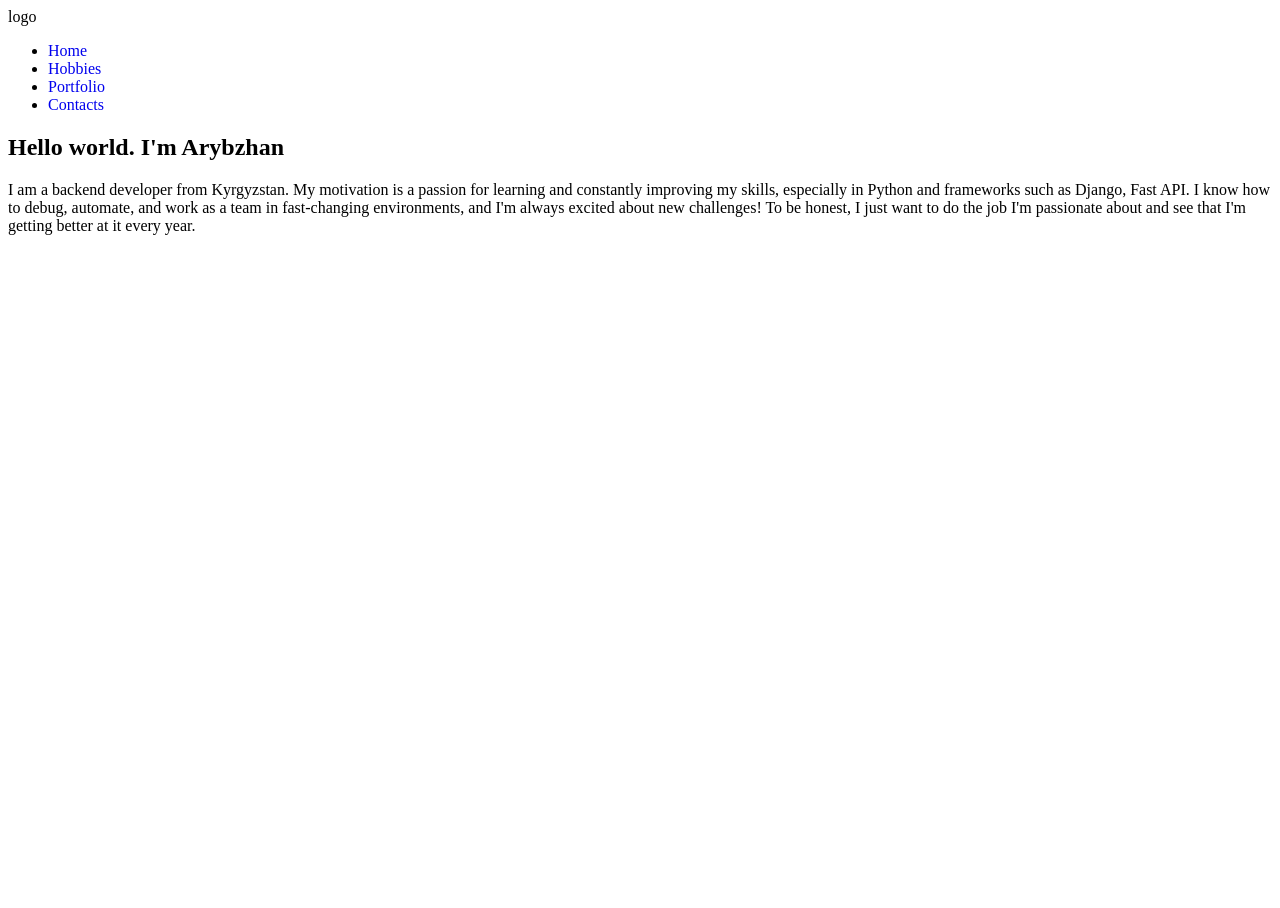
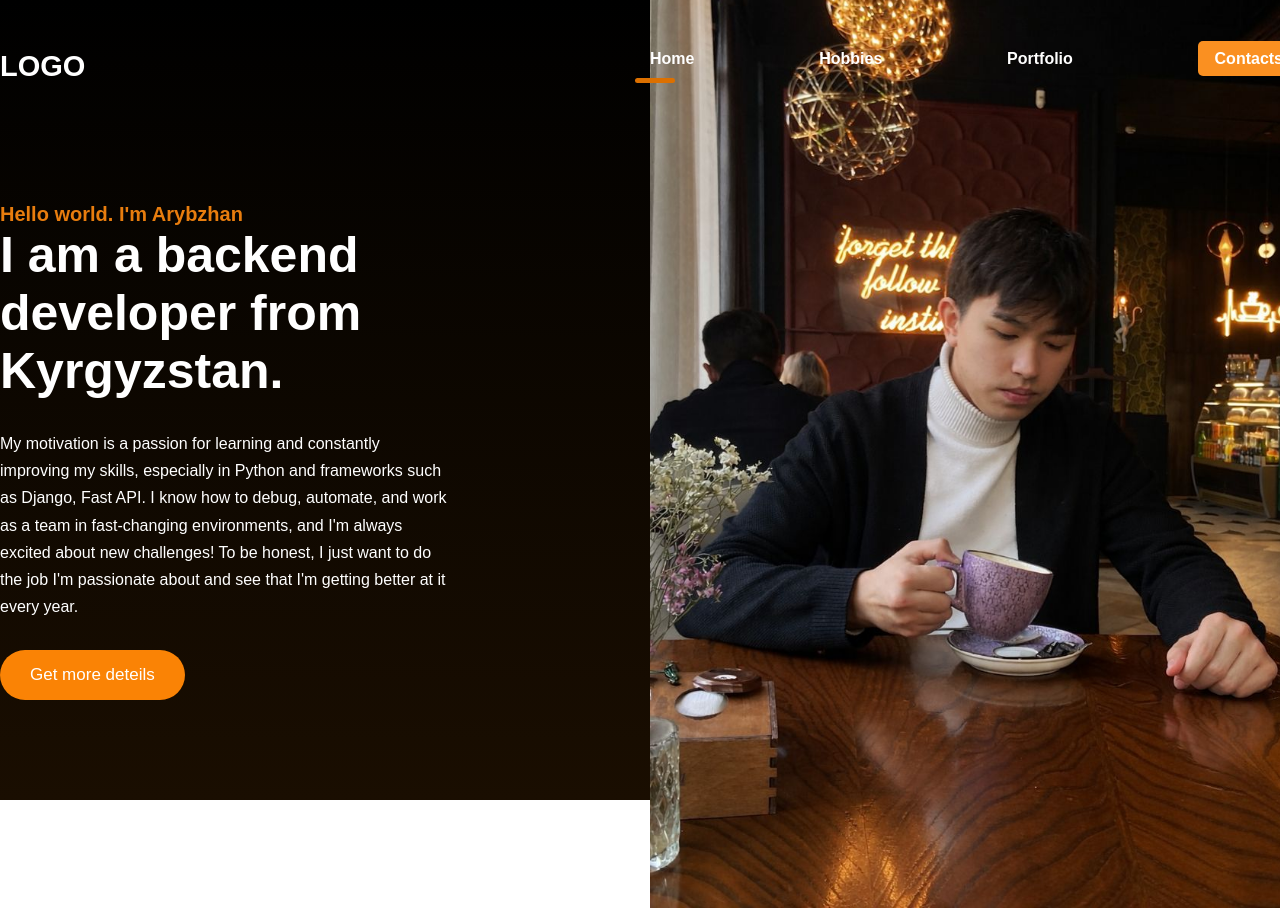
Before and after one commit to Arybjan/first_work_frontend, a plain HTML site: page index.html in a window 1280 px wide. Before the commit the page ends 800 px from the top, so only its background shows below. Drawn offline with Linux system fonts and the light colour scheme.

Commit message:
update profile settings

```diff
--- a/index.html
+++ b/index.html
@@ -9,29 +9,33 @@
 </head>
 
 <body>
-    <div>
+    <div class="wrapper ">
         <header class="container">
             <span class="logo">logo</span>
             <nav>
                 <ul>
                     <li class="active"><a href="#">Home</a></li>
-                    <li class="active"><a href="#">Hobbies</a></li>
-                    <li class="active"><a href="#">Portfolio</a></li>
+                    <li><a href="#">Hobbies</a></li>
+                    <li><a href="#">Portfolio</a></li>
                     <li class="btn"><a href="#">Contacts</a></li>
 
                 </ul>
             </nav>
         </header>
-        <div class="hero containers">
+
+        <div class="hero container">
             <div class="hero--info">
-                <h2>Hello world. I'm Arybzhan</h2 >
-                <p>I am a backend developer from Kyrgyzstan.
-                    My motivation is a passion for learning and constantly improving my skills, especially in Python
+                <h2>Hello world. I'm Arybzhan</h2>
+                <h1>I am a backend developer from Kyrgyzstan.</h1>
+                <p> My motivation is a passion for learning and constantly improving my skills, especially in Python
                     and frameworks such as Django, Fast API. I know how to debug, automate, and work as a team in
                     fast-changing environments, and I'm always excited about new challenges!
-                    To be honest, I just want to do the job I'm passionate about and see that I'm getting better at it every year.
+                    To be honest, I just want to do the job I'm passionate about and see that I'm getting better at it
+                    every year.
                 </p>
+                <button class="btn">Get more deteils</button>
             </div>
+            <img src="picture/image.jpeg" alt="">
             <!-- you my cringe -->
         </div>
     </div>
--- a/style.css
+++ b/style.css
@@ -1,6 +1,13 @@
-div.h1{
-    color: black;
-    font-size: 50px;
+* {
+    margin: 0;
+    padding: 0;
+}
+
+body {
+    font-family: 'Poppins', sans-serif;
+    color: #ffff;
+    font-weight: 400;
+    font-size: 16px;
 }
 
 a {
@@ -10,3 +17,123 @@ a {
 img {
     max-width: 100%;
 }
+
+.wrapper {
+    background: linear-gradient(180deg, rgba(0, 0, 0, 1) 0%, rgba(26, 14, 1, 1) 100%);
+    width: 100%;
+}
+
+.container {
+    width: 1300px;
+    margin: 0 auto;
+}
+
+header {
+    padding: 50px 0;
+}
+
+header .logo {
+    text-transform: uppercase;
+    font-size: 29px;
+    font-weight: 800;
+}
+
+header nav {
+    float: right;
+    width: 50%;
+}
+
+header nav ul {
+    list-style: none;
+    display: flex;
+    justify-content: space-between;
+    z-index: 2;
+    position: relative;
+    font-weight: 600;
+}
+
+header nav ul li {
+    display: inline-block;
+}
+
+header nav ul li a {
+    color: #ffff;
+}
+
+header nav li.active::after {
+    content: '';
+    display: block;
+    width: 40px;
+    height: 5px;
+    background: #dc7000;
+    border-radius: 10px;
+    position: relative;
+    top: 10px;
+    left: -15px;
+}
+
+header nav ul li:not(.active):not(.btn) a:hover {
+    border-bottom: 5px solid #dc7000;
+}
+
+header nav ul li.btn a {
+    background: #fa9021;
+    padding: 9px 17px;
+    border-radius: 5px;
+    transition: all 500ms ease;
+}
+
+header nav ul li.btn a:hover {
+    background: #a02604;
+}
+
+.hero {
+    padding-bottom: 100px;
+    position: relative;
+}
+
+.hero--info {
+    width: 450px;
+    padding-top: 70px;
+}
+
+.hero--info h2 {
+    color: #e87d0e;
+    font-size: 20px;
+    font-weight: 600;
+}
+
+.hero--info h1 {
+    font-size: 50px;
+    font-weight: 600;
+}
+
+.hero--info p {
+    font-weight: 500;
+    line-height: 170%;
+    margin: 30px 0;
+}
+
+.hero--info .btn {
+    background: #fa8305;
+    color: #ffff;
+    border-radius: 50px;
+    padding: 15px 30px;
+    border: 0;
+    transition: all 500ms ease;
+    font-size: 17px;
+}
+
+.hero--info .btn:hover {
+    cursor: pointer;
+    transform: scale(1.1);
+
+}
+
+.hero img {
+    position: absolute;
+    top: -200px;
+    right: 0;
+    max-width: 50%;
+
+}
```
Also changed, not shown: picture/image.jpeg (added).
